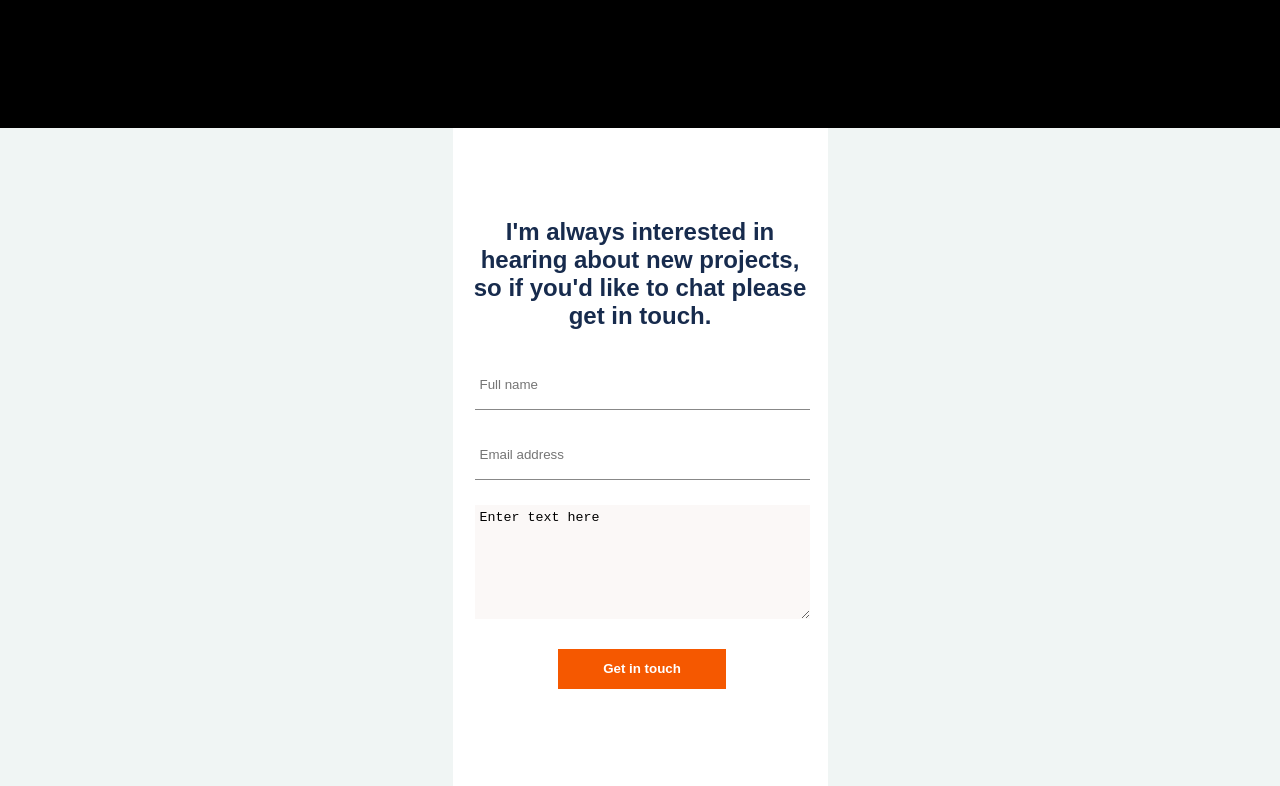
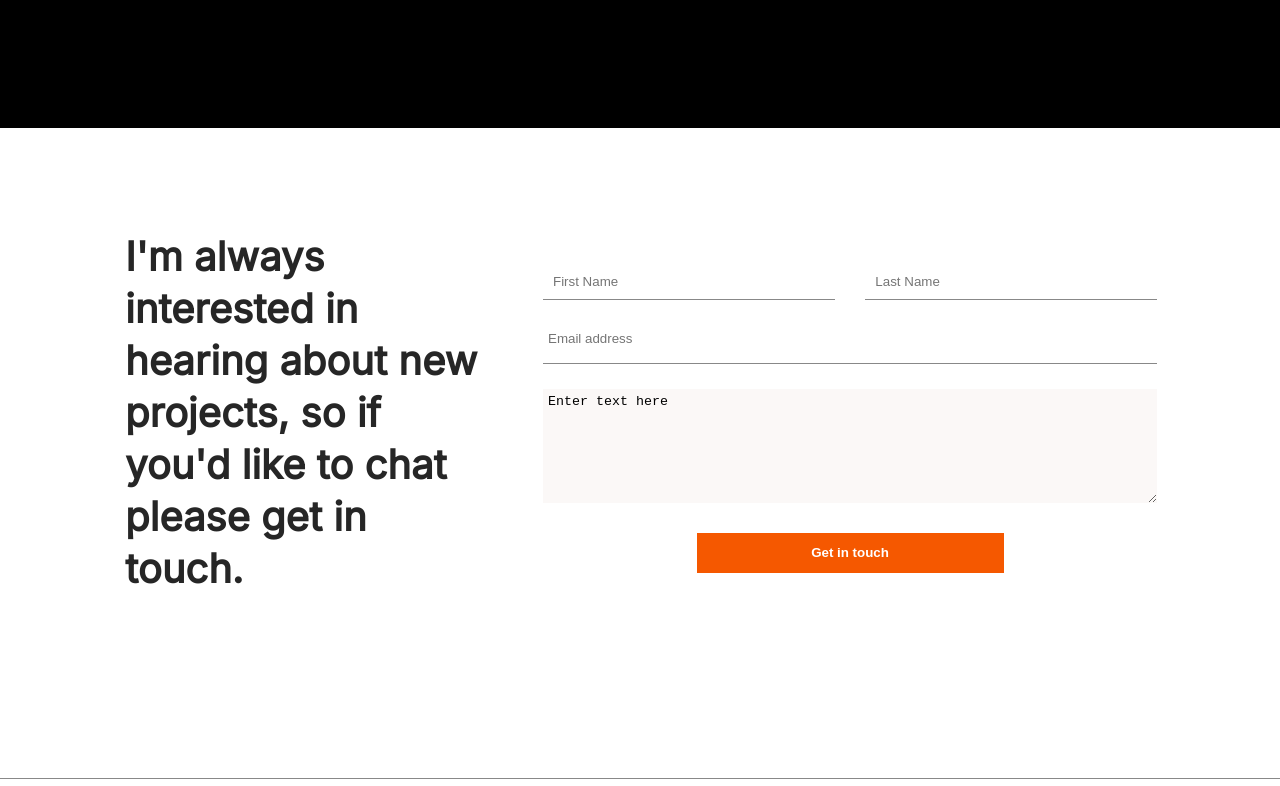
Before and after one commit to developertariq/Portfolio, a website: page index.html in a window 1280 px wide. Shown: the part 4030-4816 px from the top of the page. Drawn offline with Linux system fonts and the light colour scheme; a web font is replaced by a local one.

Commit message:
Add mediea query for contact me section

```diff
--- a/index.html
+++ b/index.html
@@ -177,11 +177,16 @@
                 </ul>
             </div>
         </section>
-        <section class="contact-form">
-            <h2 id="contact-para">I'm always interested in hearing about new projects, so if you'd like to chat please get in touch.</h2>
-            <form action="https://formspree.io/f/meqdpjbw" method="post">
+        <section class="contact-me">
+            <h2 id="contact-para">I'm always interested in hearing about new projects,
+                so if you'd like to chat please get in touch.</h2>
+            <form id="contact-me-form" action="https://formspree.io/f/meqdpjbw" method="post">
                 <fieldset>
-                    <input type="text" id="name" name="fullname" maxlength="30" placeholder="Full name" required />
+                    <div class="person-name" >
+                        <input type="text" id="firstname" name="firstname" maxlength="30" required placeholder="First Name" />
+                        <input type="text" id="lastname" name="lastname" maxlength="30" placeholder="Last Name" required />
+                    </div>
+                    <input type="text" id="name" name="fullname" maxlength="30" required placeholder="Full name" />
                     <input type="email" id="email" name="email" placeholder="Email address" required />
                     <textarea id="msg" class="form-msg" name="msg" maxlength="500" required>Enter text here
                     </textarea>
--- a/styles.css
+++ b/styles.css
@@ -388,7 +388,7 @@ ul.skill {
   font-size: 22px;
 }
 
-.contact-form {
+.contact-me {
   width: 375px;
   padding: 70px 20px 30px;
   margin: 0 auto;
@@ -402,14 +402,29 @@ ul.skill {
 #contact-para {
   width: 100%;
   height: auto;
-  font-family: sans-serif;
+  font-family: 'Inter';
+  font-style: normal;
+  font-weight: 700;
+  font-size: 32px;
+  line-height: 44px;
   text-align: center;
   color: #172b4d;
+  padding-left: 0;
+}
+
+.person-name {
+  display: none;
+}
+
+#name::-webkit-input-placeholder::before {
+  content: "Full name";
 }
 
 form {
   width: 100%;
+  padding-right: 0;
 }
+
 
 fieldset {
   width: 100%;
@@ -813,4 +828,103 @@ fieldset {
     justify-content: space-between;
     padding: 130px;
   }
+
+  .contact-me {
+    display: grid;
+    grid-template-columns: 40% 60%;
+    width: 100%;
+    height: auto;
+    gap: 50px;
+  }
+
+  #contact-social-media {
+    grid-row: 2 / span 1;
+    grid-column: 1 / span 2;
+  }
+
+  #contact-para {
+    text-align: left;
+    font-family: 'Inter';
+    font-style: normal;
+    font-weight: 700;
+    font-size: 40px;
+    line-height: 52px;
+    display: flex;
+    justify-content: flex-end;
+    color: #262626;
+    margin-left: 0;
+    padding-left: 130px;
+  }
+
+  #contact-me-form {
+    padding-right: 130px;
+  }
+
+  #name {
+    display: none;
+  }
+
+  #firstname {
+    margin: 10px 0;
+    vertical-align: middle;
+    padding: 10px;
+    border: none;
+    border-bottom: 1px solid #888;
+    width: 47.5%;
+  }
+
+  #lastname {
+    margin: 10px 0;
+    vertical-align: middle;
+    padding: 10px;
+    border: none;
+    border-bottom: 1px solid #888;
+    width: 47.5%;
+    align-self: end;
+  }
+
+
+  .person-name {
+    display: flex;
+    flex-flow: row wrap;
+    flex-direction: column;
+    align-items: stretch;
+    height: 50px;
+  }
+
+
+  #email {
+    display: flex;
+    width: 100%;
+    height: 50px;
+    padding: 5px;
+    border: none;
+    border-bottom: 1px solid #888;
+  }
+
+
+  .form-msg {
+    width: 100%;
+    height: 114px;
+    text-align: left;
+    margin: 15px 0 30px;
+    padding: 5px;
+    border: none;
+    background-color: #fbf8f7;
+  }
+
+  #submit {
+    display: block;
+    background-color: #f55800;
+    font-weight: bold;
+    width: 50%;
+    height: 40px;
+    text-align: center;
+    text-decoration-line: none;
+    padding: 10px;
+    color: #fff;
+    margin: 0 auto;
+    border: 0;
+  }
+
 }
```
